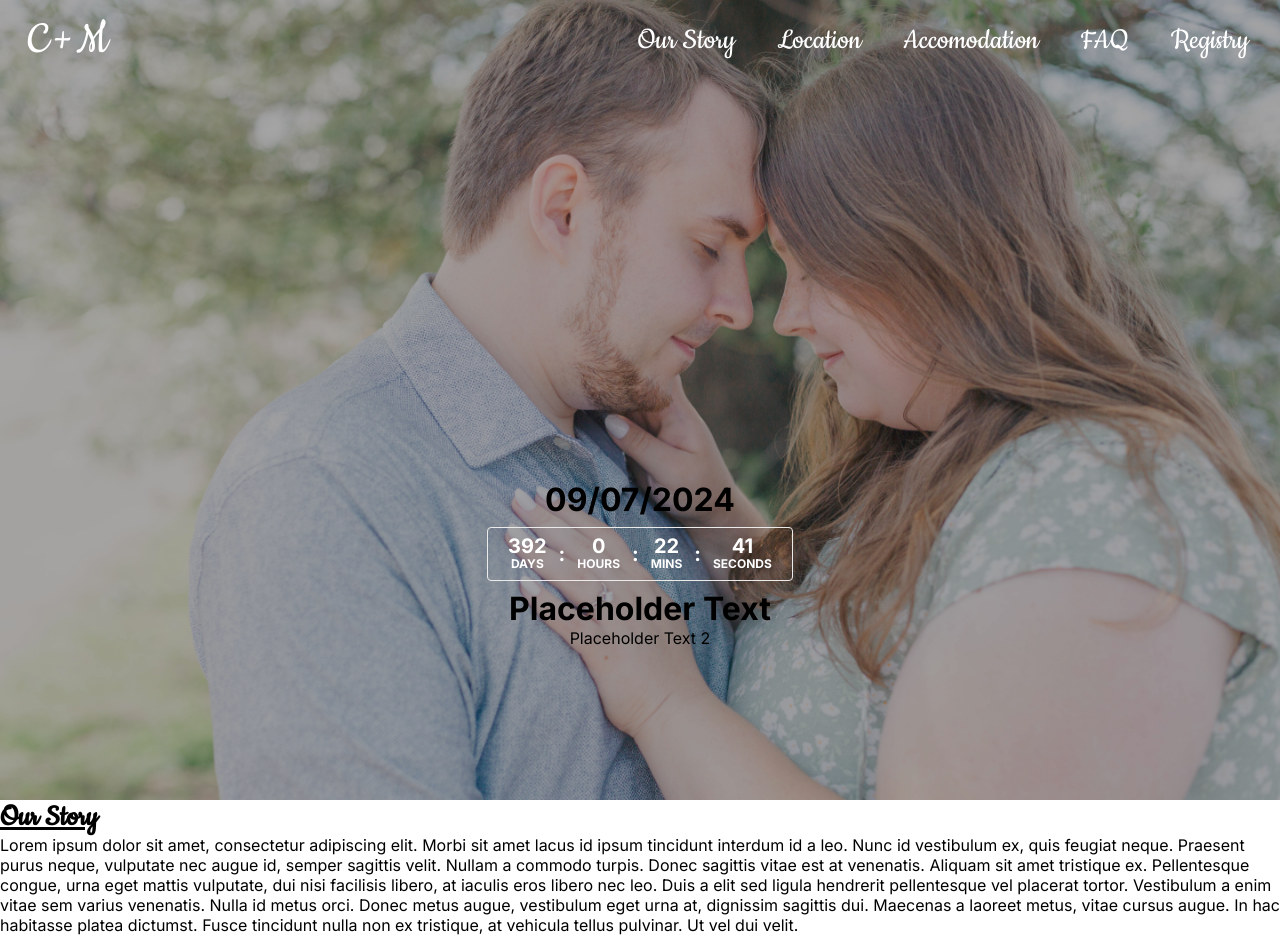
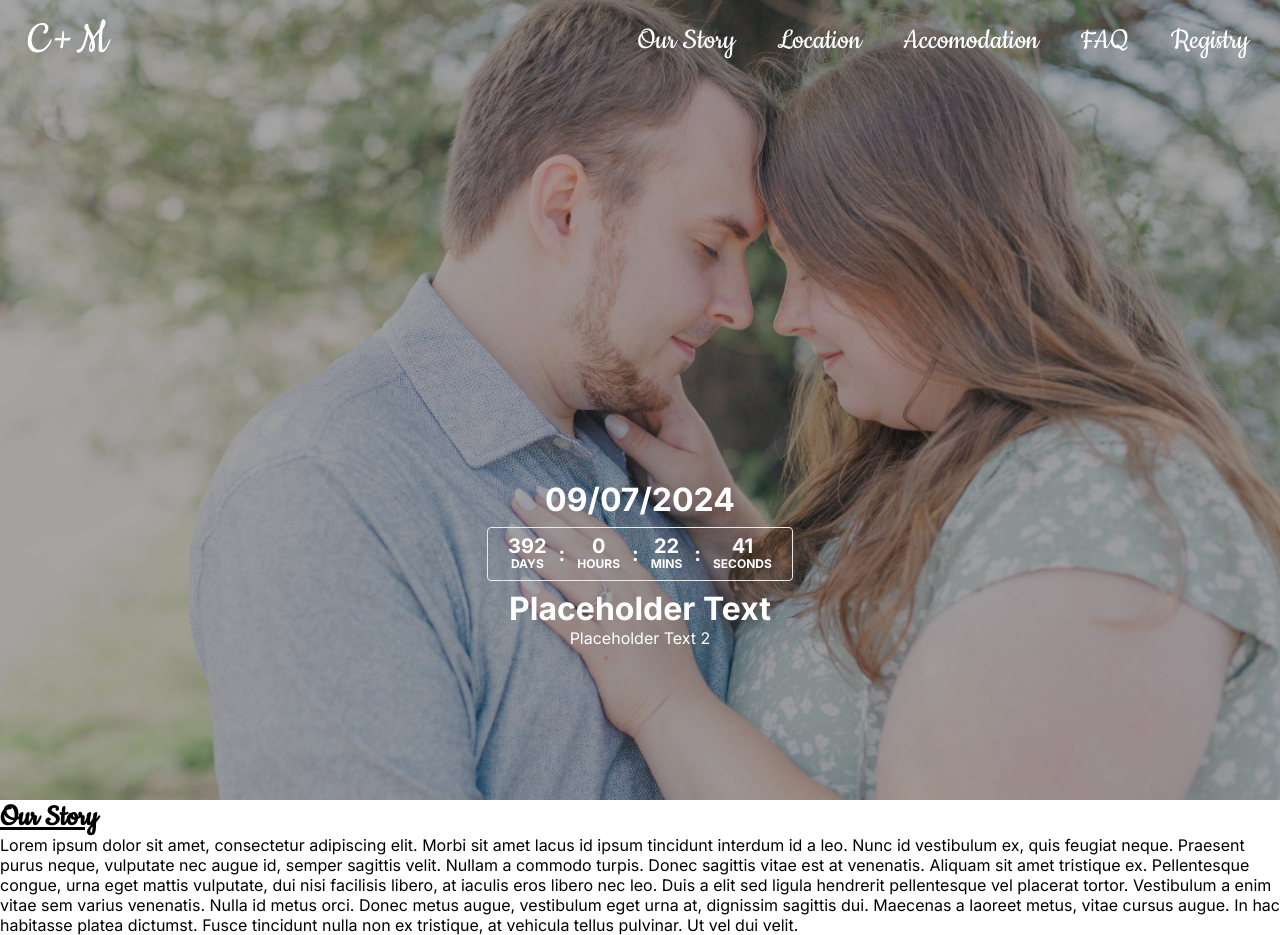
Before and after one commit to crholz/personal-site, a Next.js app: page / in a window 1280 px wide. Built offline with nearby package versions, Linux system fonts and the light colour scheme.

Commit message:
Change text to white

```diff
--- a/src/app/components/HeaderBox.css
+++ b/src/app/components/HeaderBox.css
@@ -15,6 +15,14 @@
     justify-content: center;
     align-items: center;
     object-fit: contain;
+  }
+
+  .header-text {
+    color: #fff;
+  }
+
+  .para-text {
+    color: #fff;
   }
 
   @media screen  and (max-width: 870px) {
```
